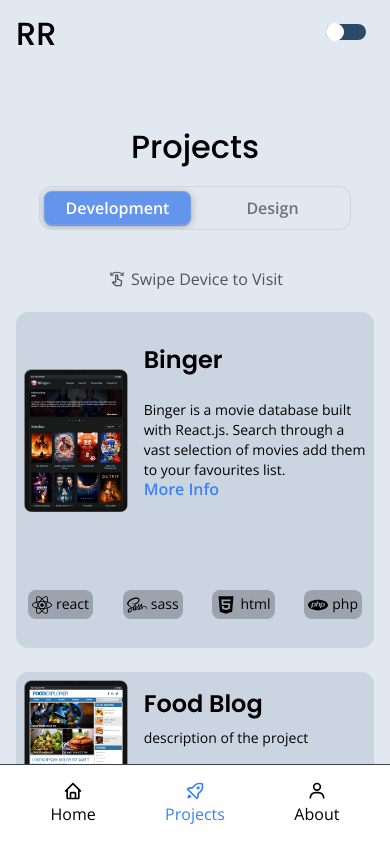
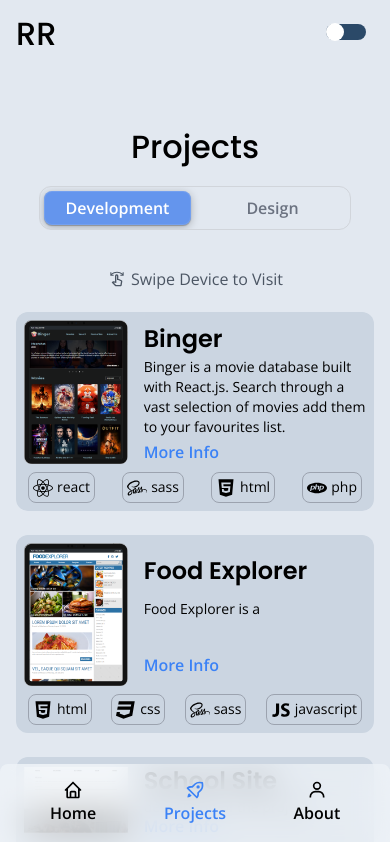
Before and after one commit to rileyr25/react-portfolio, a React (Create React App) app: page /projects in a window 390 px wide. Shown: the top 842 px of the page. Built offline with nearby package versions, Linux system fonts and the light colour scheme.

Commit message:
fixed nav styles

```diff
--- a/src/components/global/ContactCta.js
+++ b/src/components/global/ContactCta.js
@@ -13,7 +13,7 @@ function ContactCta() {
     }
     let data = content.contact
     return (
-        <section id='contact' className='contact-cta text-center m-auto pb-14 text-white'>
+        <section id='contact' className='contact-cta text-center m-auto pb-16 text-white'>
             <div className='pt-10'>
                 <h2 className='text-3xl font-semibold mt-12'>Get in Touch</h2>
                 <p className='mb-5'>{data.message}</p>
--- a/src/components/global/NavBar.js
+++ b/src/components/global/NavBar.js
@@ -9,12 +9,12 @@ function NavBar() {
 
     return (
         <header className='text-black relative m-auto dark:text-white max-w-4xl'>
-            <div className="navbar w-full md:flex md:justify-between md:items-center md:font-semibold md:text-lg md:w-full">
+            <div className="nav-wrapper w-full md:flex md:justify-between md:items-center md:font-semibold md:text-lg md:w-full">
                 <div className="mobile-header inline-block align-middle p-4">
                 <Link to='/' className="logo md:font-normal text-black dark:text-white"><h1>RR</h1></Link>
                 </div>
                 <Toggle darkMode={darkMode} setDarkMode={setDarkMode}/>
-                <nav aria-label="Main" className='fixed bottom-0 border-t md:relative md:border-0 md:w-2/4 md:h-auto md:bg-transparent  border-gray-700 w-full bg-white dark:bg-darkbg h-20 z-50'>
+                <nav aria-label="Main" className='navbar rounded-t-lg fixed bottom-0 md:relative md:w-2/4 md:h-auto  bg-slate-100/70 dark:bg-neutral-800/80 md:bg-transparent md:dark:bg-transparent backdrop-blur-lg md:backdrop-blur-none shadow-lg md:shadow-none w-full h-20 z-50'>
                     <ul className='flex justify-evenly m-auto md:mr-16 md:max-w-sm'>
                         {[
                             ['home', '/'],
@@ -25,7 +25,7 @@ function NavBar() {
                             <li className='py-4 w-1/4 text-center'>
                                 <NavLink activeClassName='active' className='nav-link' to={url}>
                                     <Icon name={title} class='nav-icon m-auto text-xl mb-1 md:hidden' />
-                                    <span className=''>{title[0].toUpperCase()+title.slice(1)}</span>
+                                    <span className='font-semibold'>{title[0].toUpperCase()+title.slice(1)}</span>
                                 </NavLink>
                             </li>
                         ))}
--- a/src/components/pages/Projects.js
+++ b/src/components/pages/Projects.js
@@ -52,7 +52,7 @@ function Projects() {
 
             <div className='site-display px-4'>
                 {siteData.filter(site => site.type === type).map(site =>
-                    <div className="site-card mx-auto my-6 bg-slate-300 dark:bg-zinc-900 p-2 rounded-xl max-w-lg grid grid-cols-[35%_1fr] grid-rows-4">
+                    <div className="site-card mx-auto my-6 bg-slate-300 dark:bg-zinc-900 p-2 rounded-xl max-w-lg grid grid-cols-[35%_1fr] auto-rows-min">
                         <div className='rounded-full mr-4 row-span-3 self-center'>
                         <motion.img
                             className='site-card-img'
@@ -85,21 +85,15 @@ function Projects() {
                         </div>
 
                         <h3 className='site-title text-2xl font-bold row-span-1 self-center'>{site.title}</h3>
-                                <p className='text-sm row-span-1'>{site.description}</p>
-                                <button className='font-semibold text-blue-500 row-span-1 place-self-start'>More Info</button>
+                        <p className='text-sm sm:text-base row-span-1'>{site.description}</p>
+                        <button className='font-semibold sm:text-lg text-blue-500 row-span-1 self-center place-self-start'>More Info</button>
                         <div className="languages pt-2 px-1 row-span-1 col-span-2 self-center">
                             <ul className='flex justify-between items-start '>
                                 {site.skills.map(skill =>
-                                            <li className='p-1 bg-gray-400 rounded-lg'><Icon name={skill} class='text-xl inline-block' /><p className='inline-block pl-1 text-sm'>{skill}</p></li>
+                                    <li className='p-1 border border-gray-400 dark:border-gray-700 rounded-lg'><Icon name={skill} class='text-xl inline-block' /><p className='inline-block pl-1 text-sm'>{skill}</p></li>
                                 )}
                             </ul>
                         </div>
-                        {/* <div className="site-info flex flex-col mx-3 justify-evenly w-2/3 h-full">
-                            <div className="project-header flex flex-wrap items-center justify-between">
-
-                            </div>
-
-                        </div> */}
                     </div>
 
                 )}
--- a/src/data/content.js
+++ b/src/data/content.js
@@ -31,12 +31,12 @@ export const content = {
             },
             {
                 type: 'dev',
-                name: 'Food Blog',
-                title: 'Food Blog',
+                name: 'Food Explorer',
+                title: 'Food Explorer',
                 liveLink: 'https://www.rileyrobertson.ca/binger',
                 repo: 'https://github.com/rileyr25/binger',
                 excerpt: 'short excerpt',
-                description: 'description of the project',
+                description: 'Food Explorer is a ',
                 images: {
                     img1: 'food-tablet.png',
                 },
```
Lines whose indentation alone changed are shown as unchanged.
